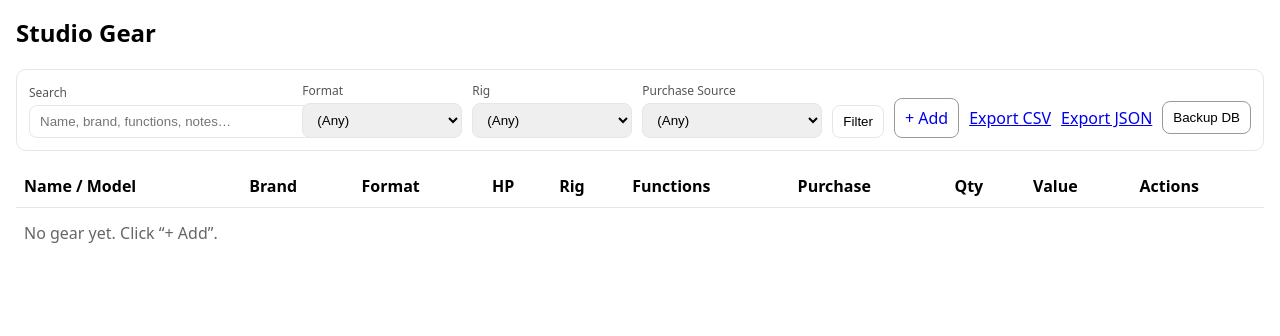
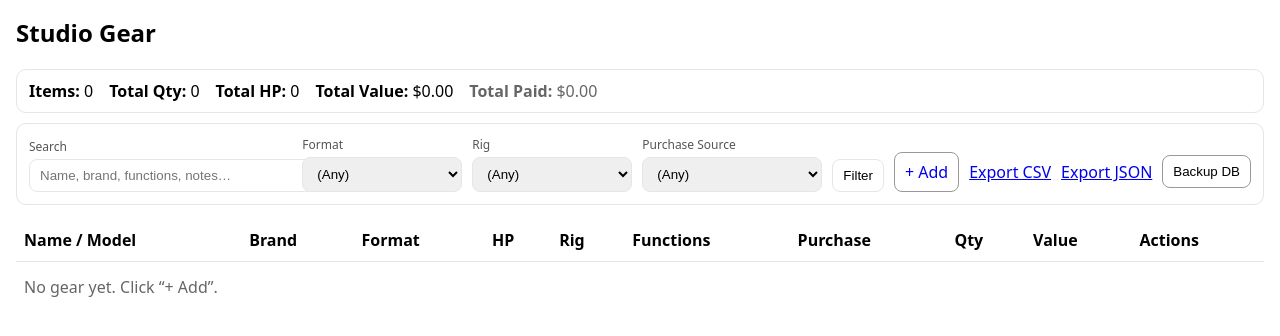
Before and after one commit to szydek/invy, a Flask app: page /gear in a window 1280 px wide. Shown: the part 65-401 px from the top of the page. Run offline with Flask 3, Linux system fonts and the light colour scheme; data that the repository does not hold is empty.

Commit message:
working gear routes

```diff
--- a/routes/gear_routes.py
+++ b/routes/gear_routes.py
@@ -71,8 +71,20 @@ def register_gear_routes(app):
             sql += " AND purchase_source = ?"
             params.append(src)
 
+        # Existing:
         sql += " ORDER BY lower(brand), lower(name_model)"
         items = db.execute(sql, params).fetchall()
+
+        totals_sql = f"""
+            SELECT
+                COUNT(*) AS item_count,
+                COALESCE(SUM(COALESCE(quantity, 1)), 0) AS total_qty,
+                COALESCE(SUM(COALESCE(hp, 0) * COALESCE(quantity, 1)), 0) AS total_hp,
+                COALESCE(SUM(COALESCE(value, 0) * COALESCE(quantity, 1)), 0.0) AS total_value,
+                COALESCE(SUM(COALESCE(purchase_price, 0) * COALESCE(quantity, 1)), 0.0) AS total_purchase
+            FROM ({sql}) AS filtered
+        """
+        totals = db.execute(totals_sql, params).fetchone()
 
         sources = [
             r["purchase_source"]
@@ -89,6 +101,7 @@ def register_gear_routes(app):
         return render_template(
             "gear.html",
             items=items,
+            totals=totals,   # <-- NEW
             q=q,
             fmt=fmt,
             rig=rig,
@@ -97,6 +110,7 @@ def register_gear_routes(app):
             rigs=RIGS,
             sources=sources,
         )
+
 
     @app.get("/gear/new")
     def gear_new():
--- a/templates/gear.html
+++ b/templates/gear.html
@@ -3,6 +3,14 @@
 
 {% block content %}
 <h2 style="margin-top:0;">Studio Gear</h2>
+
+  <div style="margin:10px 0; padding:10px 12px; border:1px solid #e6e6e6; border-radius:10px; display:flex; gap:16px; flex-wrap:wrap;">
+    <div><strong>Items:</strong> {{ totals["item_count"] }}</div>
+    <div><strong>Total Qty:</strong> {{ totals["total_qty"] }}</div>
+    <div><strong>Total HP:</strong> {{ totals["total_hp"] }}</div>
+    <div><strong>Total Value:</strong> ${{ "%.2f"|format(totals["total_value"]) }}</div>
+    <div style="color:#666;"><strong>Total Paid:</strong> ${{ "%.2f"|format(totals["total_purchase"]) }}</div>
+  </div>
 
 <form method="get" action="{{ url_for('gear_page') }}"
       style="display:flex; gap:10px; flex-wrap:wrap; align-items:end; border:1px solid #e6e6e6; padding:12px; border-radius:10px;">
```
